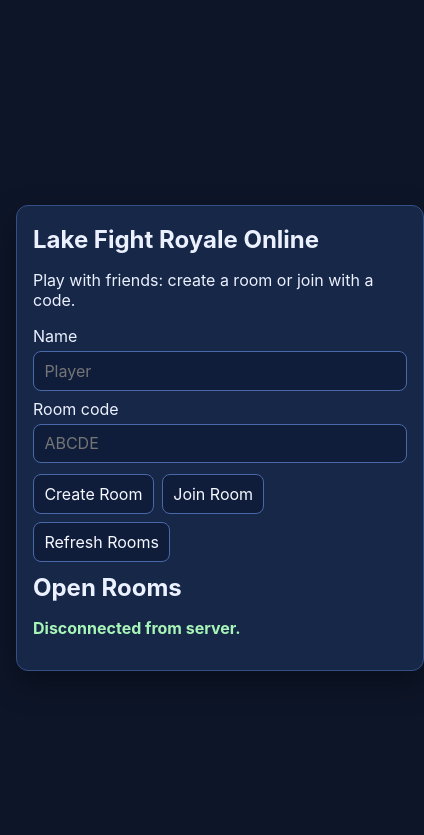
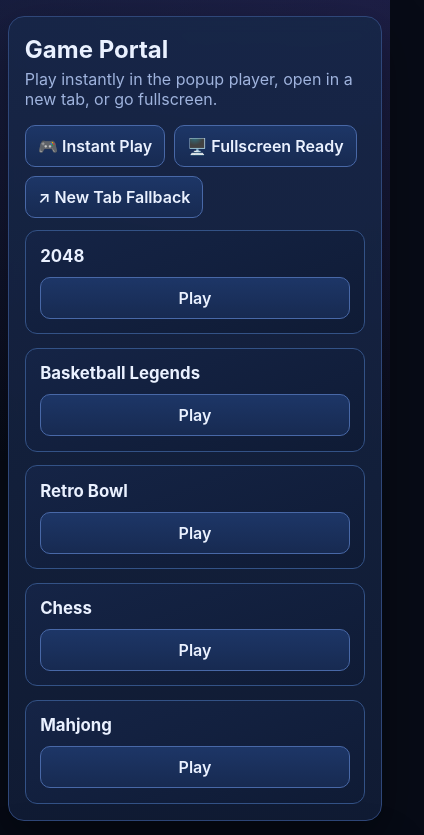
Before and after one commit to bwhall294-png/battle, a website: page index.html in a window 390 px wide. Shown: the top 835 px of the page, 424 px wide, since content can reach past the window. Drawn offline with Linux system fonts and the light colour scheme.

Commit message:
Polish website with modern high-quality UI

```diff
--- a/game.js
+++ b/game.js
@@ -8,6 +8,50 @@ const refreshBtn = document.getElementById("refreshBtn");
 const roomsList = document.getElementById("roomsList");
 const lobbyStatus = document.getElementById("lobbyStatus");
 const statusEl = document.getElementById("status");
+
+const gameGrid = document.getElementById("gameGrid");
+const gameModal = document.getElementById("gameModal");
+const modalTitle = document.getElementById("modalTitle");
+const gameFrame = document.getElementById("gameFrame");
+const newTabBtn = document.getElementById("newTabBtn");
+const closeModalBtn = document.getElementById("closeModalBtn");
+const fullscreenBtn = document.getElementById("fullscreenBtn");
+
+const arcadeGames = [
+  { title: "2048", url: "https://cdn.htmlgames.com/2048/" },
+  { title: "Basketball Legends", url: "https://www.playpager.com/embed/basketball-legends/" },
+  { title: "Retro Bowl", url: "https://www.playpager.com/embed/retro-bowl/" },
+  { title: "Chess", url: "https://cdn.htmlgames.com/chessclassic/" },
+  { title: "Mahjong", url: "https://cdn.htmlgames.com/mahjongclassic/" }
+];
+
+let activeGameUrl = "";
+
+function openGameModal(game) {
+  activeGameUrl = game.url;
+  modalTitle.textContent = game.title;
+  gameFrame.src = game.url;
+  gameModal.classList.remove("hidden");
+}
+
+function closeGameModal() {
+  gameFrame.src = "";
+  activeGameUrl = "";
+  gameModal.classList.add("hidden");
+}
+
+function renderArcadeGames() {
+  if (!gameGrid) return;
+  gameGrid.innerHTML = "";
+  for (const game of arcadeGames) {
+    const card = document.createElement("article");
+    card.className = "game-card";
+    card.innerHTML = `<h3>${game.title}</h3><button type="button">Play</button>`;
+    card.querySelector("button").addEventListener("click", () => openGameModal(game));
+    gameGrid.appendChild(card);
+  }
+}
+
 
 const canvas = document.getElementById("game");
 const ctx = canvas.getContext("2d");
@@ -205,3 +249,21 @@ function loop() {
 }
 
 loop();
+
+
+closeModalBtn?.addEventListener("click", closeGameModal);
+newTabBtn?.addEventListener("click", () => {
+  if (activeGameUrl) window.open(activeGameUrl, "_blank", "noopener,noreferrer");
+});
+fullscreenBtn?.addEventListener("click", async () => {
+  if (!document.fullscreenElement) {
+    await gameFrame.requestFullscreen();
+  } else {
+    await document.exitFullscreen();
+  }
+});
+gameModal?.addEventListener("click", (event) => {
+  if (event.target === gameModal) closeGameModal();
+});
+
+renderArcadeGames();
--- a/index.html
+++ b/index.html
@@ -8,6 +8,17 @@
   </head>
   <body>
     <main class="app">
+      <section class="panel" id="arcadePanel">
+        <h1>Game Portal</h1>
+        <p>Play instantly in the popup player, open in a new tab, or go fullscreen.</p>
+        <div class="actions">
+          <button type="button" disabled>🎮 Instant Play</button>
+          <button type="button" disabled>🖥️ Fullscreen Ready</button>
+          <button type="button" disabled>↗ New Tab Fallback</button>
+        </div>
+        <div class="game-grid" id="gameGrid"></div>
+      </section>
+
       <section class="panel" id="lobbyPanel">
         <h1>Lake Fight Royale Online</h1>
         <p>Play with friends: create a room or join with a code.</p>
@@ -43,6 +54,20 @@
       </section>
     </main>
 
+    <div class="modal hidden" id="gameModal" role="dialog" aria-modal="true" aria-labelledby="modalTitle">
+      <div class="modal-content">
+        <div class="modal-topbar">
+          <h2 id="modalTitle">Game</h2>
+          <div class="actions">
+            <button id="newTabBtn">Open in New Tab</button>
+            <button id="fullscreenBtn">Fullscreen</button>
+            <button id="closeModalBtn">Close</button>
+          </div>
+        </div>
+        <iframe id="gameFrame" title="Game player" loading="lazy" referrerpolicy="no-referrer"></iframe>
+      </div>
+    </div>
+
     <script src="game.js"></script>
   </body>
 </html>
--- a/style.css
+++ b/style.css
@@ -1,95 +1,120 @@
 :root {
+  --bg-0: #070b16;
+  --bg-1: #101a33;
+  --bg-2: #182547;
+  --line: #2f4779;
+  --text: #eaf1ff;
+  --muted: #9fb3dd;
+  --accent: #62c1ff;
+  --accent-2: #8b7bff;
   color-scheme: dark;
-  font-family: Inter, system-ui, sans-serif;
+  font-family: Inter, ui-sans-serif, system-ui, -apple-system, Segoe UI, Roboto, sans-serif;
 }
 
+* { box-sizing: border-box; }
 body {
   margin: 0;
-  background: #0d1528;
-  color: #ecf1ff;
+  color: var(--text);
+  background:
+    radial-gradient(1200px 600px at 10% -10%, #20386a66, transparent),
+    radial-gradient(900px 500px at 95% 0%, #4d2f8a4d, transparent),
+    var(--bg-0);
 }
 
 .app {
   min-height: 100vh;
+  width: min(1200px, 96vw);
+  margin: 0 auto;
+  padding: 1rem 0 2rem;
   display: grid;
-  place-items: center;
-  padding: 1rem;
+  gap: 1rem;
 }
 
 .panel {
-  width: min(1120px, 96vw);
-  background: #172748;
-  border: 1px solid #344f87;
-  border-radius: 12px;
+  background: linear-gradient(180deg, #172748e6, #121d37e6);
+  border: 1px solid var(--line);
+  border-radius: 16px;
   padding: 1rem;
-  box-shadow: 0 12px 30px rgb(0 0 0 / 35%);
+  box-shadow: 0 18px 50px rgb(0 0 0 / 35%);
+  backdrop-filter: blur(8px);
 }
 
-.hidden {
-  display: none;
+#arcadePanel h1, #lobbyPanel h1 { font-size: clamp(1.5rem, 3vw, 2rem); margin: 0.1rem 0 0.35rem; }
+p { margin-top: 0; color: var(--muted); }
+
+.game-grid {
+  display: grid;
+  grid-template-columns: repeat(auto-fill, minmax(200px, 1fr));
+  gap: 0.85rem;
 }
 
-h1,
-h2 {
-  margin: 0.2rem 0 0.7rem;
+.game-card {
+  background: linear-gradient(160deg, #152446, #0f1b35);
+  border: 1px solid #335286;
+  border-radius: 12px;
+  padding: 0.9rem;
+  display: grid;
+  gap: 0.7rem;
+  transition: transform .18s ease, border-color .18s ease;
+}
+.game-card:hover { transform: translateY(-2px); border-color: var(--accent); }
+.game-card h3 { margin: 0; font-size: 1.05rem; }
+
+.hidden { display: none !important; }
+
+.form-row { display: grid; gap: 0.35rem; margin-bottom: 0.65rem; }
+label { color: #cfe0ff; font-weight: 600; }
+
+input, button {
+  font: inherit;
+  border-radius: 10px;
+  border: 1px solid #4868a7;
+  padding: 0.62rem 0.76rem;
+  color: var(--text);
+}
+input { background: #0e1a33; }
+button {
+  background: linear-gradient(180deg, #1d3667, #172a51);
+  cursor: pointer;
+  font-weight: 600;
+}
+button:hover { filter: brightness(1.12); }
+
+.actions { display: flex; flex-wrap: wrap; gap: 0.55rem; margin: 0.8rem 0; }
+#roomsList { margin: .25rem 0; padding-left: 1.2rem; color: #bfd0f6; }
+#lobbyStatus { min-height: 1.2rem; color: #9ff7bf; font-weight: 700; }
+
+.topbar { display: flex; justify-content: space-between; gap: 1rem; margin-bottom: 0.6rem; font-weight: 700; color: #d8e8ff; }
+canvas { width: min(1100px, 94vw); border: 2px solid #35538e; border-radius: 10px; background: #102043; }
+
+.modal {
+  position: fixed; inset: 0; z-index: 1000;
+  background: rgb(4 8 17 / 78%);
+  display: grid; place-items: center;
+}
+.modal-content {
+  width: min(1260px, 95vw);
+  height: min(820px, 93vh);
+  border: 1px solid #4c6fb4;
+  border-radius: 14px;
+  background: linear-gradient(180deg, #132243, #0f1a33);
+  display: grid;
+  grid-template-rows: auto 1fr;
+  gap: .6rem;
+  padding: .9rem;
+}
+.modal-topbar {
+  display: flex;
+  justify-content: space-between;
+  align-items: center;
+  gap: .8rem;
+}
+#modalTitle { margin: 0; font-size: clamp(1.15rem, 2.2vw, 1.5rem); }
+#gameFrame {
+  width: 100%; height: 100%; border: 1px solid #325184;
+  border-radius: 10px; background: #0b1328;
 }
 
-.form-row {
-  display: grid;
-  gap: 0.3rem;
-  margin-bottom: 0.5rem;
+@media (max-width: 760px) {
+  .topbar, .modal-topbar { flex-direction: column; align-items: flex-start; }
 }
-
-input,
-button {
-  font: inherit;
-  border-radius: 8px;
-  border: 1px solid #4968a7;
-  padding: 0.55rem 0.65rem;
-  background: #0f1d3b;
-  color: #f6f8ff;
-}
-
-.actions {
-  display: flex;
-  flex-wrap: wrap;
-  gap: 0.5rem;
-  margin: 0.7rem 0;
-}
-
-button {
-  cursor: pointer;
-}
-
-button:hover {
-  filter: brightness(1.12);
-}
-
-#roomsList {
-  margin: 0;
-  padding-left: 1.2rem;
-  color: #b9c8e7;
-}
-
-#lobbyStatus {
-  min-height: 1.2rem;
-  color: #a8f5b8;
-  font-weight: 700;
-}
-
-.topbar {
-  display: flex;
-  justify-content: space-between;
-  gap: 1rem;
-  margin-bottom: 0.5rem;
-  font-weight: 700;
-  color: #d6e5ff;
-}
-
-canvas {
-  width: min(1100px, 94vw);
-  height: auto;
-  border: 2px solid #35538e;
-  border-radius: 8px;
-  background: #102043;
-}
```
